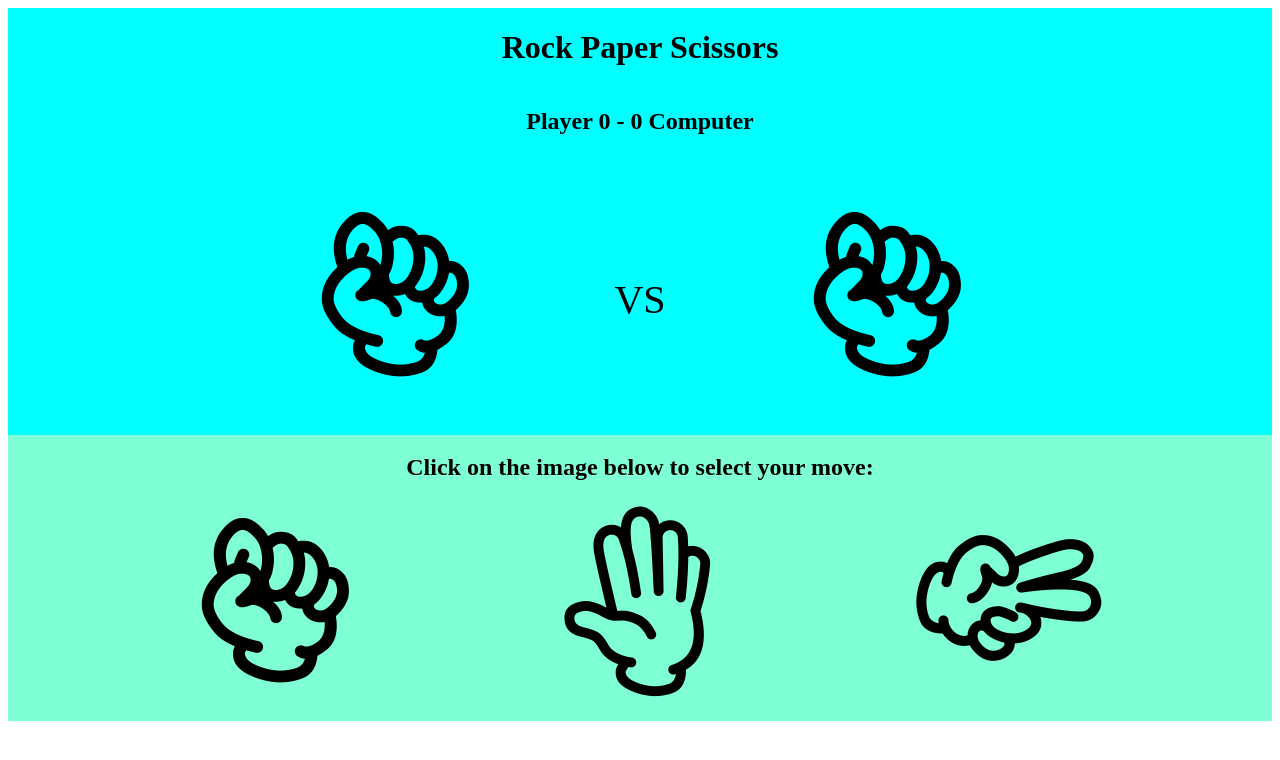
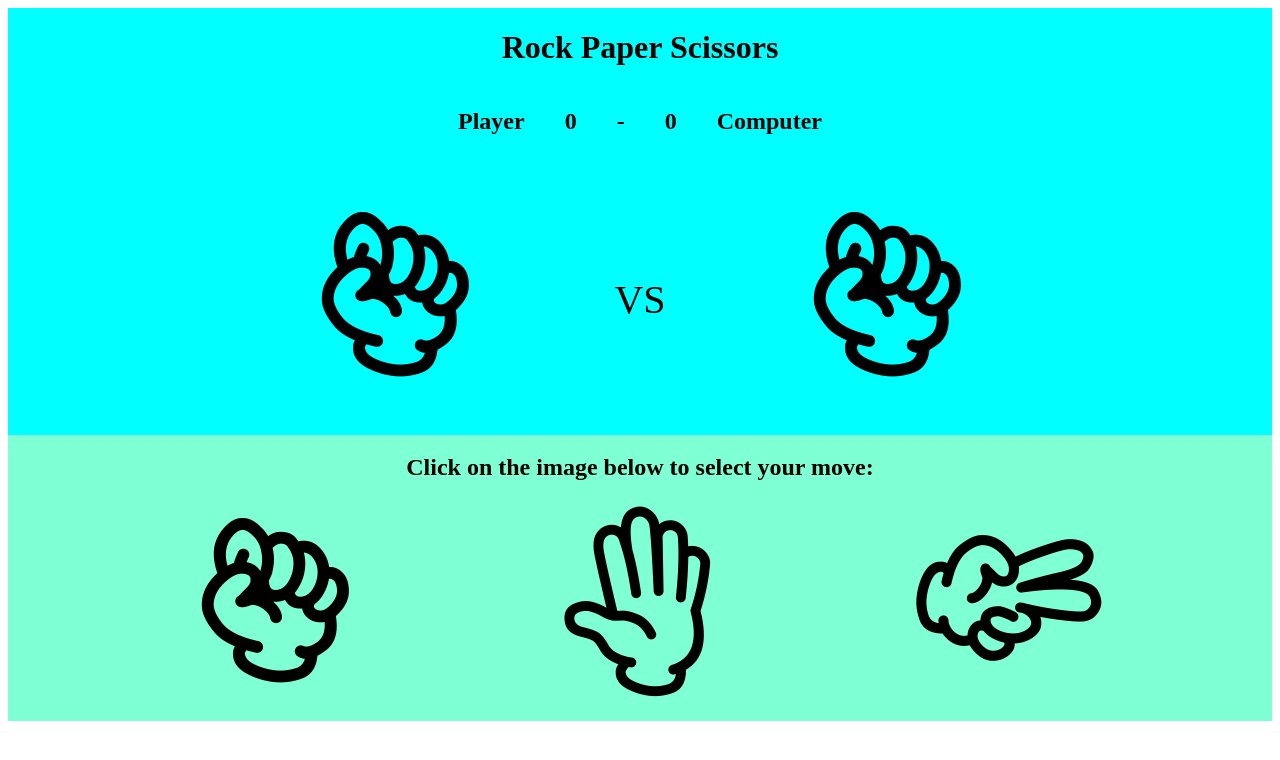
Before and after one commit to Aido12/rock-paper-scissors, a plain HTML site: page index.html in a window 1280 px wide. Drawn offline with Linux system fonts and the light colour scheme.

Commit message:
css changes

```diff
--- a/index.html
+++ b/index.html
@@ -11,8 +11,8 @@
   <body>
     <div class="container">
       <h1>Rock Paper Scissors</h1>
-      <h2>
-        Player <span id="player-score">0</span> - <span id="computer-score">0</span> Computer
+      <h2 class="score">
+        Player  <span id="player-score">0</span> - <span id="computer-score">0</span>  Computer
       </h2>
       <h2 id="result"></h2>
       <div class="display">
--- a/styles.css
+++ b/styles.css
@@ -6,6 +6,12 @@
   flex-direction: column;
 }
 
+.score {
+  display: flex;
+  justify-content: center;
+  text-align: center;
+  gap: 40px;
+}
 .display {
   display: flex;
   text-align: center;
```
